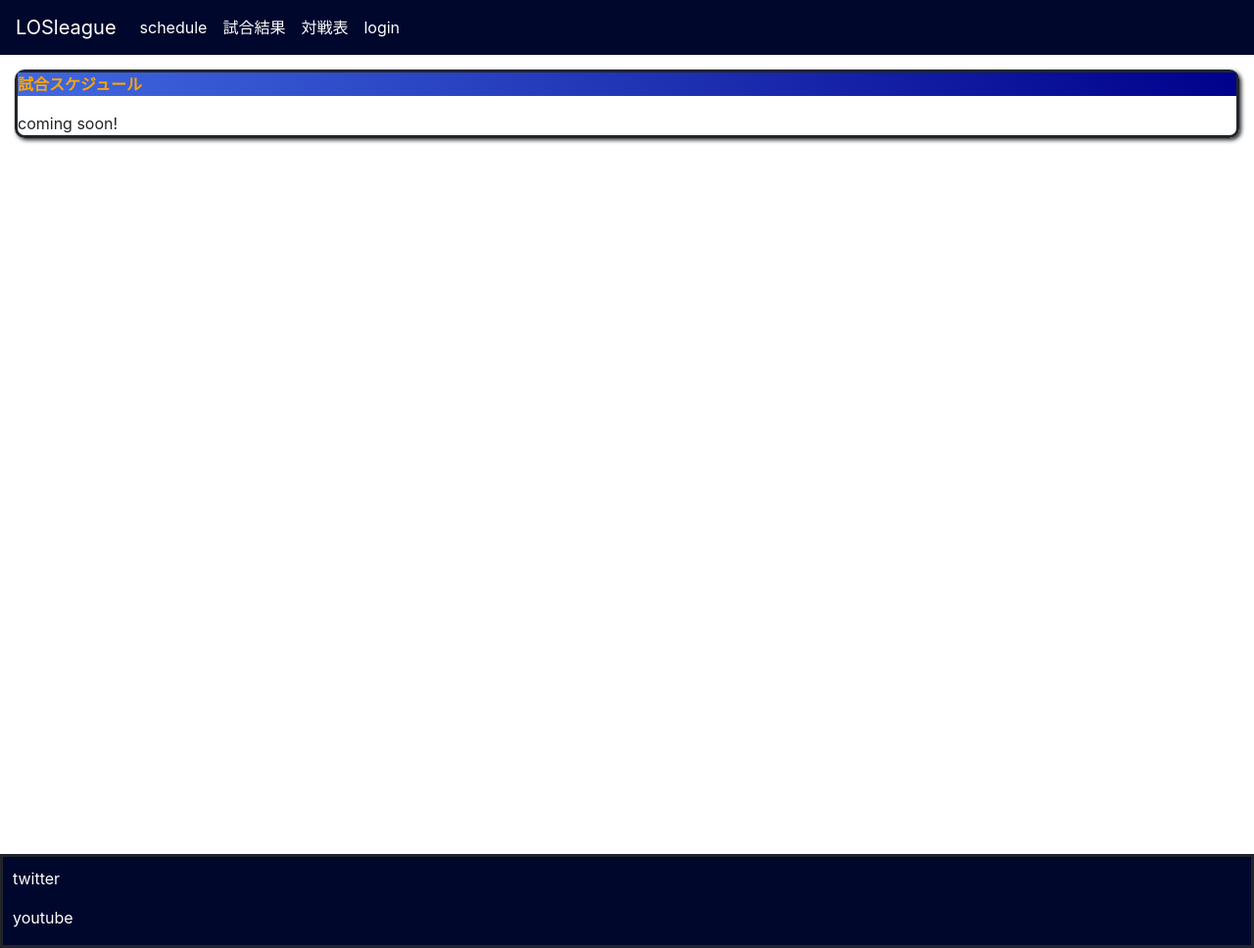
After one commit to NamelessOgya/Losleague2, a Django app: page /schedule/ in a window 1280 px wide. The commit adds this page. Shown: the whole page at 98% size. Run offline with Django 3.2, Linux system fonts and the light colour scheme; parts of the project's set-up code (start-up, migrations or seed data) failed here and were passed over; some libraries are stand-ins or nearby versions.

Commit message:
add meta tag

```diff
--- /dev/null
+++ b/attendance/templates/attendance/schedule.html
@@ -0,0 +1,13 @@
+{% extends 'base.html' %}
+{% load static %}
+{% block content %}
+<div class = "box">
+    <div class = "tytlebox">
+        <p>試合スケジュール</p>
+    </div>
+    <div class = "contentbox">
+        coming soon!
+    </div>
+</div>
+
+{% endblock %}
--- a/attendance/views.py
+++ b/attendance/views.py
@@ -493,3 +493,6 @@ def match_result(request):
             dic = {}
 
     return render(request, 'attendance/match_result.html', {'dicts': dicts})
+
+def schedule(request):
+    return render(request,'attendance/schedule.html')
--- a/los/urls.py
+++ b/los/urls.py
@@ -9,6 +9,7 @@ urlpatterns = [
     path('admin/', admin.site.urls),
     path('accounts/', include('django.contrib.auth.urls')),
     path('accounts/', include('accounts.urls')),
-    path('logout/', views.logout)
+    path('logout/', views.logout),
+    path('schedule/', views.schedule)
 
 ]
--- a/static/home.css
+++ b/static/home.css
@@ -1,13 +1,4 @@
-@media screen and (max-width:767px) {
-    /*　画面サイズが767px以下の場合読み込む　*/
-    a { font-size:32px;
-    }
-}
-@media screen and (min-width:768px){
-    /*　画面サイズが768px以上の場合読み込む　*/
-    a { font-size:16px;
-    }
-}
+
 
 .nv{
 background-color: #00072C;
--- a/templates/base.html
+++ b/templates/base.html
@@ -8,11 +8,12 @@
         <script src="https://stackpath.bootstrapcdn.com/bootstrap/4.1.2/js/bootstrap.min.js"></script>
         <link rel="stylesheet" href="https://stackpath.bootstrapcdn.com/bootstrap/4.1.2/css/bootstrap.min.css">
         <link href="{% static 'home.css' %}" rel="stylesheet" type="text/css">
+<!--      レスポンシブデザインに必須のmetaタグ:https://www.beginnerweb.net/responsivetr.htmlhttps://www.beginnerweb.net/responsivetr.html-->
+        <meta name="viewport" content="width=devise-width, initial-scale=1.0">
+     <!-- Bootstrap CSS -->
+        <link rel="stylesheet" href="https://stackpath.bootstrapcdn.com/bootstrap/4.1.3/css/bootstrap.min.css" integrity="sha384-MCw98/SFnGE8fJT3GXwEOngsV7Zt27NXFoaoApmYm81iuXoPkFOJwJ8ERdknLPMO" crossorigin="anonymous">
 
-    <!-- Bootstrap CSS -->
-    <link rel="stylesheet" href="https://stackpath.bootstrapcdn.com/bootstrap/4.1.3/css/bootstrap.min.css" integrity="sha384-MCw98/SFnGE8fJT3GXwEOngsV7Zt27NXFoaoApmYm81iuXoPkFOJwJ8ERdknLPMO" crossorigin="anonymous">
-
-    <title>losleague</title>
+        <title>losleague</title>
   </head>
 
   <body>
--- a/templates/home.html
+++ b/templates/home.html
@@ -9,7 +9,7 @@
                 </div>
 </div>
 <!--タブメニュー。参考url...https://bagelee.com/design/css/create_tabs_using_only_css/-->
-<div class="container">
+<div class="container-fluid">
     <div class="container contentbox box">
        <div class="mx-auto">
             <ul class="nav nav-tabs">
@@ -97,10 +97,10 @@
             <div class="container">
                 <div class = "panel panel-default box">
                     <div class = "panel-heading tytlebox">
-                        <a>{{key}}</a>
+                        <a class="p-2 mb-3">{{key}}</a>
                     </div>
                     <div class = "panel-body contentbox">
-                        <a>{{value.context}}</a>
+                        <a class="p-2 mb-3">{{value.context}}</a>
                     </div>
                 </div>
             </div>
```
